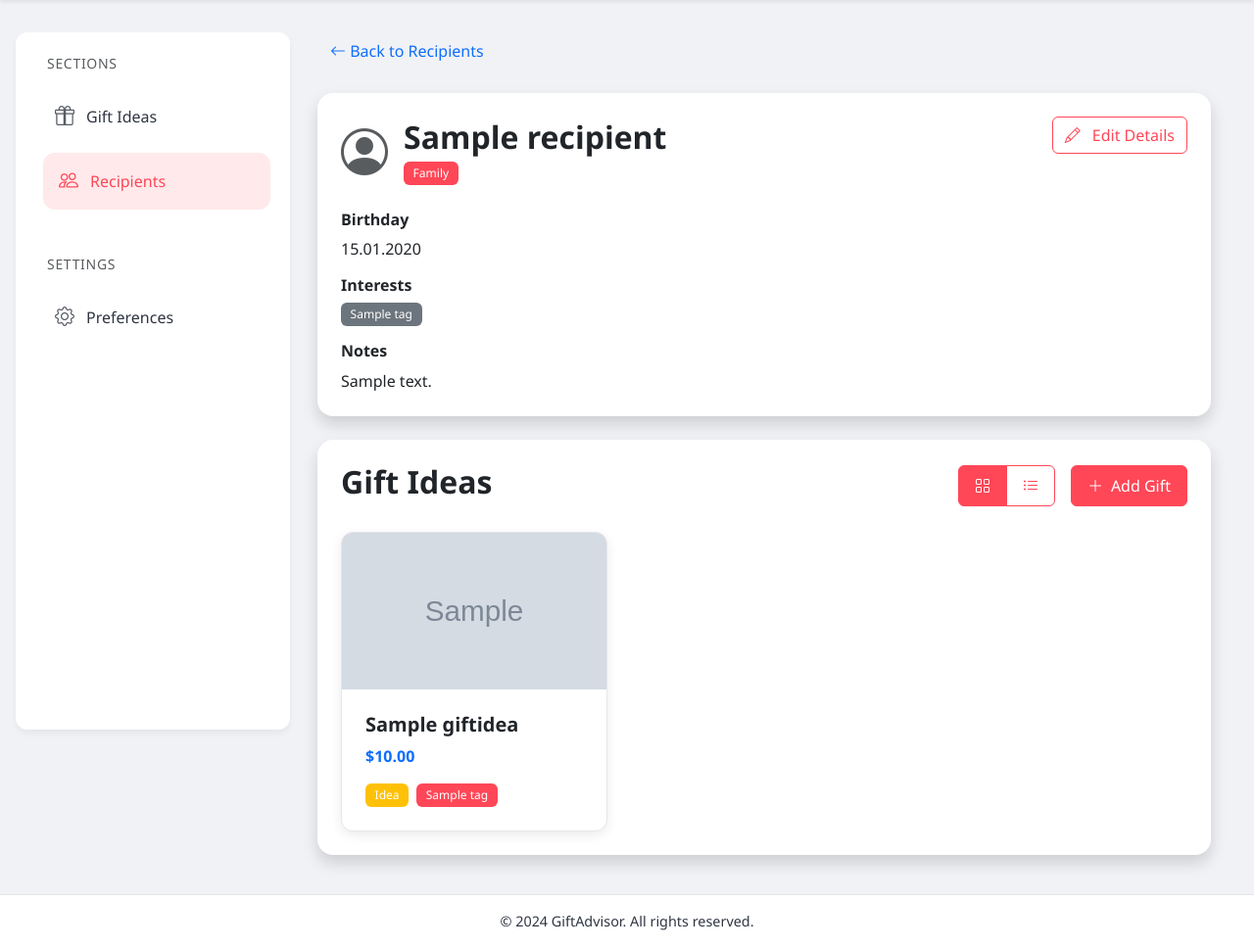
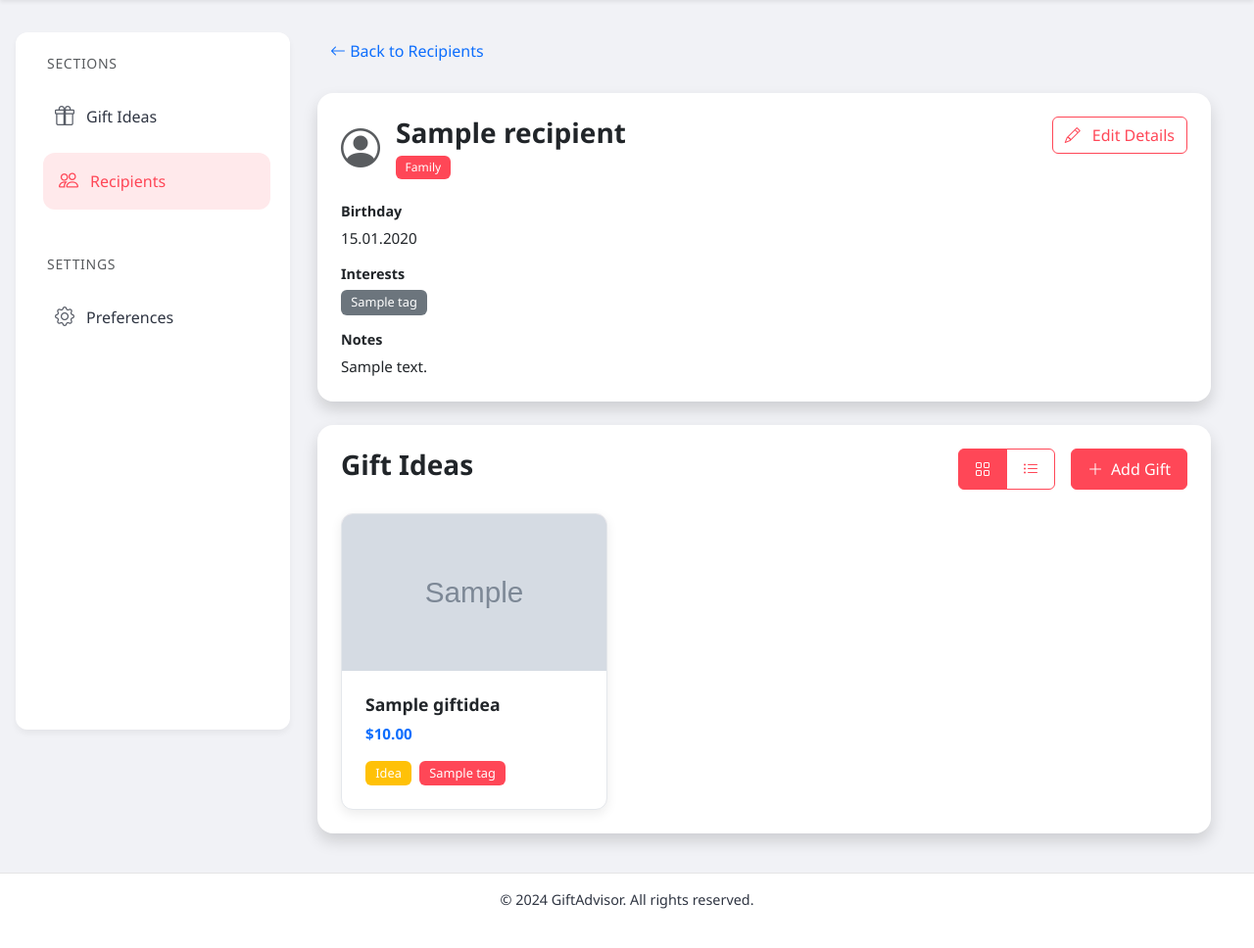
Before and after one commit to DelevoXDG/GiftAdvisor, a Django app: page /recipients/1/ in a window 1280 px wide. Shown: the part 63-1031 px from the top of the page at 98% size. After the commit the page ends 991 px from the top, so only its background shows below. Run offline with Django 5.2, Linux system fonts and the light colour scheme; a user stored in the database is signed in; tables that the repository leaves empty hold one stand-in row (values such as "Sample post"); grey boxes marked "Sample" are stand-in pictures; some libraries are stand-ins or nearby versions.

Commit message:
Reduce sizing of everything

```diff
--- a/templates/recipient_profile.html
+++ b/templates/recipient_profile.html
@@ -39,9 +39,9 @@
                 <div class="card-body p-4">
                     <div class="d-flex justify-content-between align-items-start mb-4">
                         <div class="d-flex align-items-center gap-3">
-                            <i class="bi bi-person-circle text-muted" style="font-size: 3rem;"></i>
+                            <i class="bi bi-person-circle text-muted" style="font-size: 2.5rem;"></i>
                             <div>
-                                <h2 class="fw-bold mb-1">{{ recipient.name }}</h2>
+                                <h2 class="fw-bold mb-1" style="font-size: 1.75rem;">{{ recipient.name }}</h2>
                                 <span class="badge bg-primary">{{ recipient.get_relationship_display }}</span>
                             </div>
                         </div>
@@ -55,17 +55,17 @@
                         <div class="profile-details">
                             {% if recipient.birth_date %}
                                 <div class="mb-3">
-                                    <h6 class="fw-bold mb-2">Birthday</h6>
-                                    <p class="mb-0">{{ recipient.birth_date|date:"d.m.Y" }}</p>
+                                    <h6 class="fw-bold mb-2" style="font-size: 0.9rem;">Birthday</h6>
+                                    <p class="mb-0" style="font-size: 0.95rem;">{{ recipient.birth_date|date:"d.m.Y" }}</p>
                                 </div>
                             {% endif %}
 
                             {% if recipient.interests.all %}
                                 <div class="mb-3">
-                                    <h6 class="fw-bold mb-2">Interests</h6>
+                                    <h6 class="fw-bold mb-2" style="font-size: 0.9rem;">Interests</h6>
                                     <div class="d-flex flex-wrap gap-2">
                                         {% for interest in recipient.interests.all %}
-                                            <span class="badge bg-secondary">{{ interest.name }}</span>
+                                            <span class="badge bg-secondary" style="font-size: 0.8rem;">{{ interest.name }}</span>
                                         {% endfor %}
                                     </div>
                                 </div>
@@ -73,8 +73,8 @@
 
                             {% if recipient.notes %}
                                 <div>
-                                    <h6 class="fw-bold mb-2">Notes</h6>
-                                    <p class="mb-0">{{ recipient.notes }}</p>
+                                    <h6 class="fw-bold mb-2" style="font-size: 0.9rem;">Notes</h6>
+                                    <p class="mb-0" style="font-size: 0.95rem;">{{ recipient.notes }}</p>
                                 </div>
                             {% endif %}
                         </div>
@@ -86,7 +86,7 @@
             <div class="card rounded-4 border-0 shadow">
                 <div class="card-body p-4">
                     <div class="d-flex justify-content-between align-items-center mb-4">
-                        <h2 class="fw-bold">Gift Ideas</h2>
+                        <h2 class="fw-bold" style="font-size: 1.75rem;">Gift Ideas</h2>
                         <div class="d-flex gap-3">
                             <div class="btn-group" role="group">
                                 <button type="button" class="btn btn-outline-primary active px-3" id="gridViewBtn">
@@ -116,17 +116,17 @@
                                     {% endif %}
                                 </div>
                                 <div class="p-4">
-                                    <h5 class="fw-bold mb-2">{{ gift.title }}</h5>
-                                    <p class="text-primary fw-bold mb-3">${{ gift.price }}</p>
+                                    <h5 class="fw-bold mb-2" style="font-size: 1.1rem;">{{ gift.title }}</h5>
+                                    <p class="text-primary fw-bold mb-3" style="font-size: 0.95rem;">${{ gift.price }}</p>
                                     <div class="d-flex flex-wrap gap-2">
-                                        <span class="badge {% if gift.status == 'idea' %}bg-warning{% else %}bg-info{% endif %}">
+                                        <span class="badge {% if gift.status == 'idea' %}bg-warning{% else %}bg-info{% endif %}" style="font-size: 0.8rem;">
                                             {{ gift.get_status_display }}
                                         </span>
                                         {% for tag in gift.tags.all|slice:":3" %}
-                                            <span class="badge bg-primary">{{ tag.name }}</span>
+                                            <span class="badge bg-primary" style="font-size: 0.8rem;">{{ tag.name }}</span>
                                         {% endfor %}
                                         {% if gift.tags.count > 3 %}
-                                            <span class="badge bg-secondary">+{{ gift.tags.count|add:"-3" }}</span>
+                                            <span class="badge bg-secondary" style="font-size: 0.8rem;">+{{ gift.tags.count|add:"-3" }}</span>
                                         {% endif %}
                                     </div>
                                 </div>
@@ -148,8 +148,8 @@
                                 <div class="flex-grow-1">
                                     <div class="d-flex justify-content-between align-items-start mb-2">
                                         <div>
-                                            <h5 class="mb-1">{{ gift.title }}</h5>
-                                            <p class="text-muted mb-2">${{ gift.price }}</p>
+                                            <h5 class="mb-1" style="font-size: 1.1rem;">{{ gift.title }}</h5>
+                                            <p class="text-muted mb-2" style="font-size: 0.95rem;">${{ gift.price }}</p>
                                         </div>
                                         <span class="badge bg-{% if gift.status == 'idea' %}warning{% else %}info{% endif %}">
                                             {{ gift.get_status_display }}
@@ -166,9 +166,9 @@
                         </div>
                     {% else %}
                         <div class="text-center py-5">
-                            <i class="bi bi-gift mb-4" style="font-size: 3.5rem; opacity: 0.5;"></i>
-                            <h4 class="fw-bold">No gift ideas yet</h4>
-                            <p class="text-muted">Add your first gift idea for {{ recipient.name }}.</p>
+                            <i class="bi bi-gift mb-4" style="font-size: 3rem; opacity: 0.5;"></i>
+                            <h4 class="fw-bold" style="font-size: 1.25rem;">No gift ideas yet</h4>
+                            <p class="text-muted" style="font-size: 0.95rem;">Add your first gift idea for {{ recipient.name }}.</p>
                         </div>
                     {% endif %}
                 </div>
```
Also changed, not shown: templates/dashboard.html (+15 -14 lines), templates/recipients.html (+9 -9 lines).
